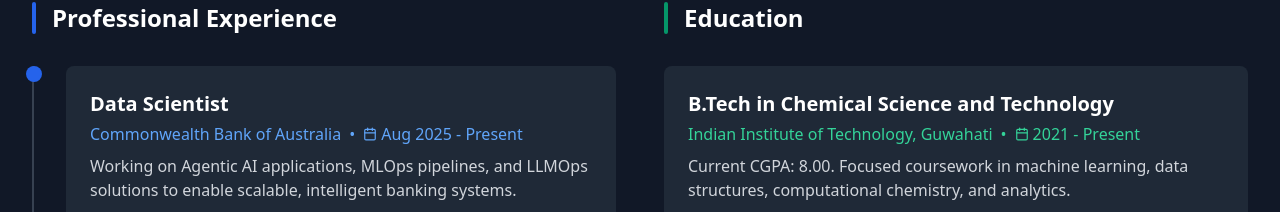
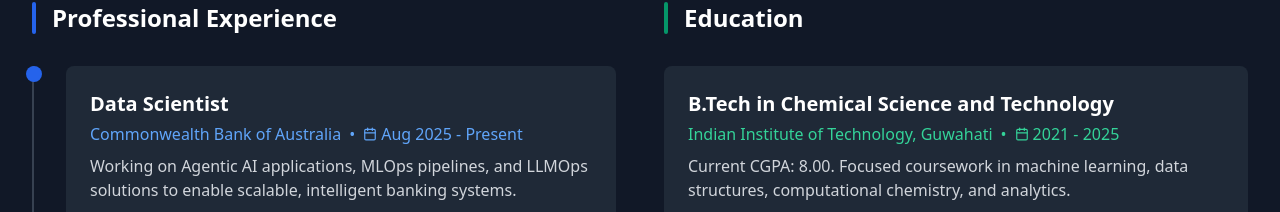
Before and after one commit to riddhiman-ghatak/portfolio, a React (Vite) app: page / in a window 1280 px wide. Shown: the part 5738-5950 px from the top of the page. Built offline with nearby package versions, Linux system fonts and the light colour scheme.

Commit message:
minor changes

```diff
--- a/src/components/CV.tsx
+++ b/src/components/CV.tsx
@@ -47,7 +47,7 @@ const CV: React.FC = () => {
     {
       degree: 'B.Tech in Chemical Science and Technology',
       institution: 'Indian Institute of Technology, Guwahati',
-      period: '2021 - Present',
+      period: '2021 - 2025',
       description: 'Current CGPA: 8.00. Focused coursework in machine learning, data structures, computational chemistry, and analytics.',
     }
   ];
```
